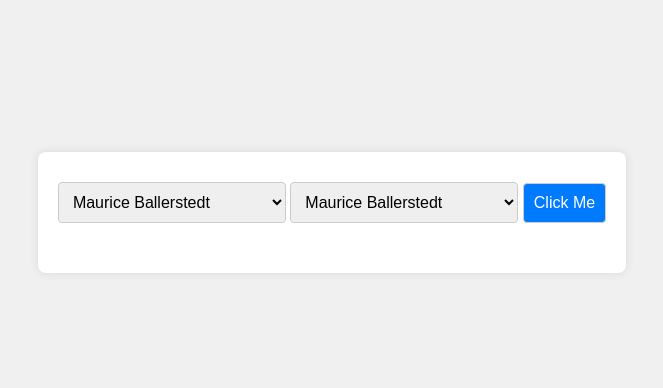
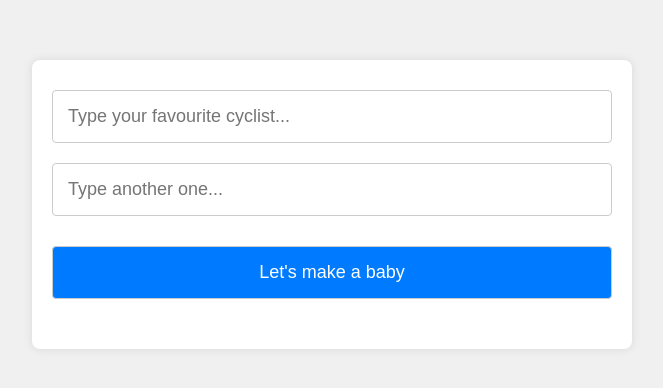
Before and after one commit to naceee/naceee.github.io, a plain HTML site: page cycling/index.html in a window 1280 px wide. Shown: the part 196-584 px from the top of the page, without its empty margins (308-971 px from the left). Drawn offline with Linux system fonts and the light colour scheme.

Commit message:
some visual improvements

```diff
--- a/cycling/index.html
+++ b/cycling/index.html
@@ -8,9 +8,12 @@
 </head>
 <body>
     <div class="container">
-        <select id="dropdown1"></select>
-        <select id="dropdown2"></select>
-        <button onclick="handleButtonClick()">Click Me</button>
+        <input list="dropdown1-options" id="dropdown1" placeholder="Type your favourite cyclist...">
+        <datalist id="dropdown1-options"></datalist>
+
+        <input list="dropdown2-options" id="dropdown2" placeholder="Type another one...">
+        <datalist id="dropdown2-options"></datalist>
+        <button onclick="handleButtonClick()">Let's make a baby</button>
         <div id="result"></div> <!-- Placeholder for displaying selected values -->
     </div>
     <script src="script.js"></script>
--- a/cycling/styles.css
+++ b/cycling/styles.css
@@ -6,30 +6,50 @@ body {
     justify-content: center;
     height: 100vh;
     background-color: #f0f0f0;
+    margin: 0;
 }
+
 .container {
     background: white;
     padding: 20px;
     border-radius: 8px;
     box-shadow: 0 0 10px rgba(0, 0, 0, 0.1);
+    width: 60%;
+    max-width: 600px;
+    box-sizing: border-box;
 }
-select, button {
+
+@media (max-width: 768px) {
+    .container {
+        width: 100%;
+        padding: 10px;
+    }
+}
+
+input, button {
     margin: 10px 0;
-    padding: 10px;
-    font-size: 16px;
+    padding: 15px;
+    font-size: 18px;
     border-radius: 4px;
     border: 1px solid #ccc;
+    width: 100%;
+    box-sizing: border-box;
 }
+
 button {
     background-color: #007BFF;
     color: white;
     cursor: pointer;
+    margin-top: 20px;
 }
+
 button:hover {
     background-color: #0056b3;
 }
+
 #result {
     margin-top: 20px;
     font-size: 18px;
     color: #333;
+    text-align: center;
 }
```
Also changed, not shown: cycling/script.js.
